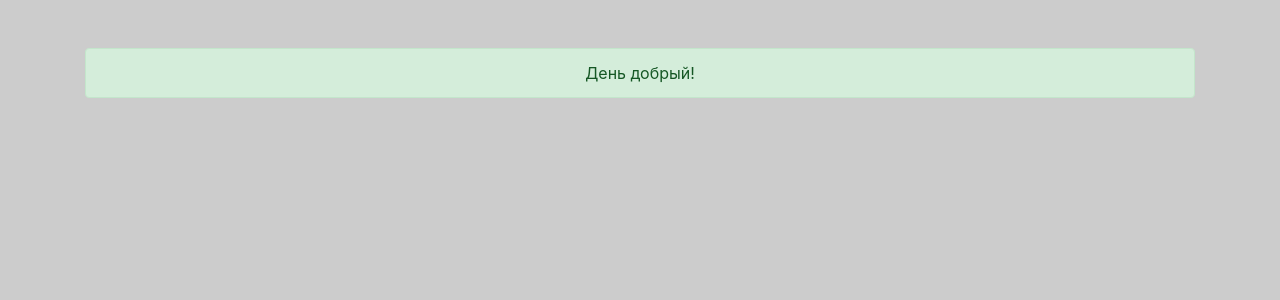
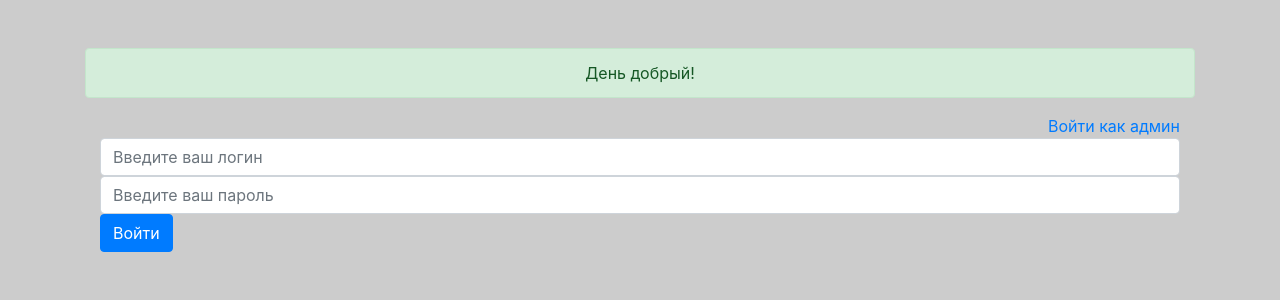
Before and after one commit to tayurus/beejeeTestTask, a React (Create React App) app: page /login in a window 1280 px wide. Shown: the top 300 px of the page. Built offline with nearby package versions, Linux system fonts and the light colour scheme.

Commit message:
Еще немного GUI для входа

```diff
--- a/src/App.js
+++ b/src/App.js
@@ -1,10 +1,10 @@
 import React from "react";
-import { Router, Route } from "react-router-dom";
+import { Router, Route, Switch } from "react-router-dom";
 import { connect } from "react-redux";
 
 import { history } from "./helpers";
 import { alertActions, userActions } from "./actions";
-import { MainPage } from "./pages";
+import { MainPage, Login } from "./pages";
 
 class App extends React.Component {
   constructor(props) {
@@ -30,7 +30,10 @@ class App extends React.Component {
         </div>
 
         <Router history={history}>
-          <Route exact path="/" component={MainPage} />
+          <Switch>
+            <Route exact path="/" component={MainPage} />
+            <Route exact path="/login" component={Login} />
+          </Switch>
         </Router>
       </div>
     );
--- /dev/null
+++ b/src/pages/Login.js
@@ -0,0 +1,82 @@
+import React, { Component } from "react";
+
+import { userActions } from "./../actions";
+
+import { connect } from "react-redux";
+
+import { Header } from "./../components";
+
+import { Redirect } from "react-router";
+
+class Login extends Component {
+  constructor(props) {
+    super(props);
+
+    this.state = {
+      user: "",
+      password: ""
+    };
+
+    this.handleValueChange = this.handleValueChange.bind(this);
+    this.login = this.login.bind(this);
+  }
+
+  handleValueChange(e) {
+    this.setState({ [e.target.name]: e.target.value });
+  }
+
+  login() {
+    const { dispatch } = this.props;
+    const { user, password } = this.state;
+    dispatch(userActions.login(user, password));
+  }
+
+  render() {
+    const { username } = this.props;
+    const { user, password } = this.state;
+    return username ? (
+      <Redirect to="/" />
+    ) : (
+      <div className="App container">
+        <Header username={username} />
+        <form onSubmit={e => e.preventDefault()} className="form-group">
+          <input
+            type="text"
+            className="form-control"
+            required
+            name="user"
+            value={user}
+            onChange={this.handleValueChange}
+            placeholder="Введите ваш логин"
+          />
+          <input
+            type="password"
+            className="form-control"
+            required
+            name="password"
+            value={password}
+            onChange={this.handleValueChange}
+            placeholder="Введите ваш пароль"
+          />
+          <button type="submit" onClick={this.login} class="btn btn-primary">
+            Войти
+          </button>
+        </form>
+      </div>
+    );
+  }
+}
+
+function mapStateToProps(state) {
+  const { username } = state.user;
+  return {
+    username
+  };
+}
+
+const connectedComponent = connect(
+  mapStateToProps,
+  null
+)(Login);
+
+export { connectedComponent as Login };
--- a/src/pages/index.js
+++ b/src/pages/index.js
@@ -1 +1,2 @@
 export * from "./MainPage";
+export * from "./Login";
```
